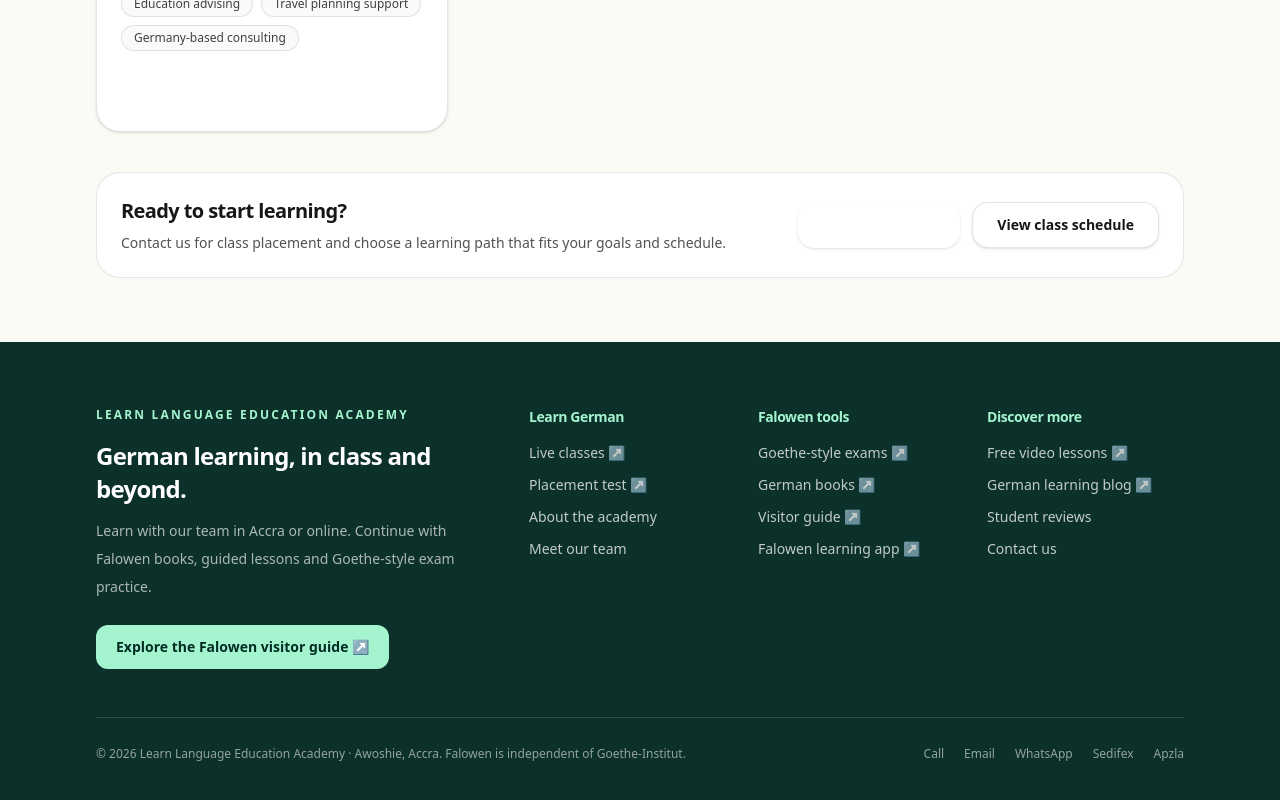
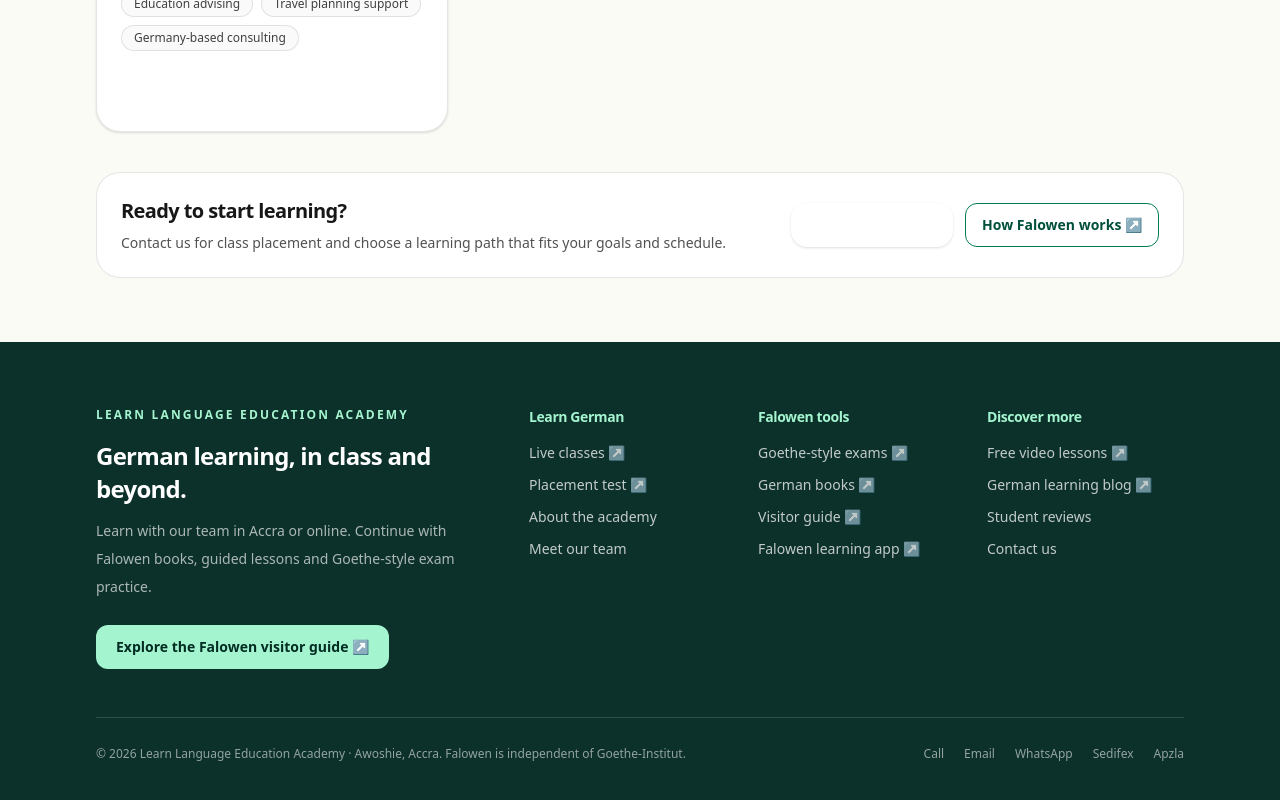
Before and after one commit to learngermanghana/learngermanghana-site, a Next.js app: page /tutors in a window 1280 px wide. Shown: the part 1869-2669 px from the top of the page. Built offline with nearby package versions, Linux system fonts and the light colour scheme.

Commit message:
Link team page to Falowen visitor guide for new learners

```diff
--- a/src/app/tutors/page.tsx
+++ b/src/app/tutors/page.tsx
@@ -6,6 +6,7 @@ import { Button } from "@/components/Button";
 import { Container } from "@/components/Container";
 import { SectionTitle } from "@/components/SectionTitle";
 import { tutors } from "@/data/content";
+import { LINKS } from "@/lib/site";
 
 const tutorHighlights = [
   "Experienced tutors for beginner to upper-intermediate levels.",
@@ -101,9 +102,9 @@ export default function TutorsPage() {
           </div>
           <div className="mt-4 flex flex-wrap gap-3 sm:mt-0">
             <Button href="/contact">Talk to the team</Button>
-            <Button href="/schedule" variant="outline">
-              View class schedule
-            </Button>
+            <a href={LINKS.visitorGuide} target="_blank" rel="noopener noreferrer" className="inline-flex items-center justify-center rounded-xl border border-emerald-700 px-4 py-2 text-sm font-semibold text-emerald-900 transition hover:bg-emerald-50">
+              How Falowen works ↗
+            </a>
           </div>
         </div>
       </section>
```
